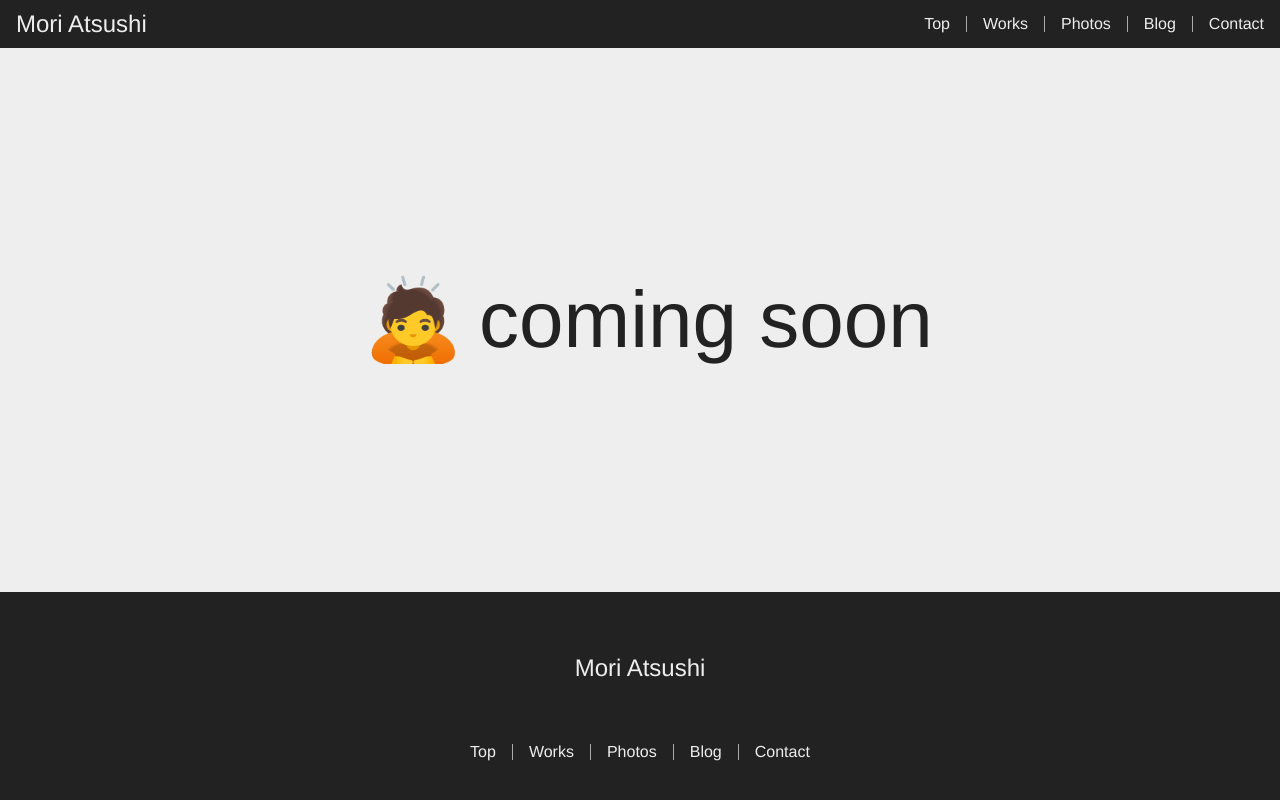
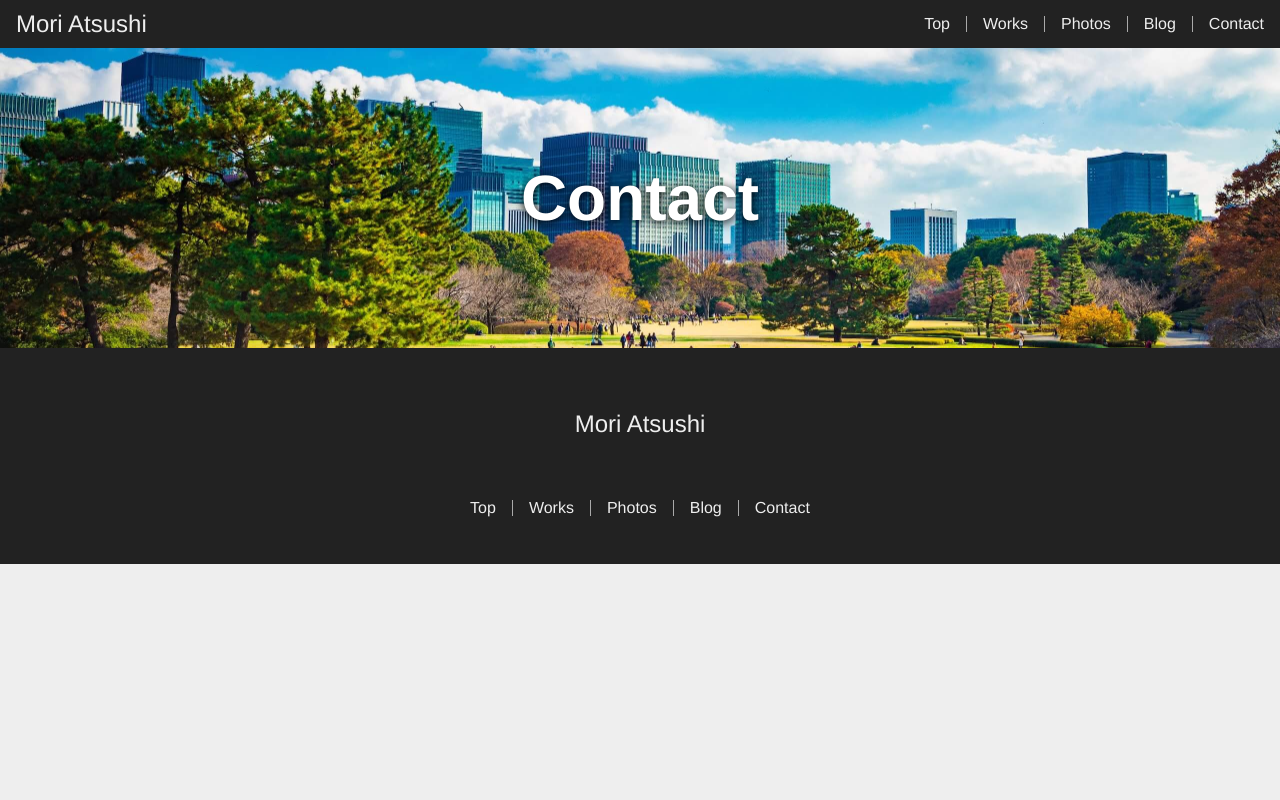
Before and after one commit to mori-atsushi/portfolio-front, a React (Create React App) app: page /contact in a window 1280 px wide. Shown: the top 800 px of the page. Built offline with nearby package versions, Linux system fonts and the light colour scheme; what typescript-fsa, typescript-fsa-reducers would draw is missing.

Commit message:
Contactのページを追加

```diff
--- a/src/components/App.tsx
+++ b/src/components/App.tsx
@@ -5,6 +5,7 @@ import Footer from 'src/components/molecules/footers/Footer';
 import Blog from './pages/Blog';
 import BlogArticle from './pages/BlogArticle';
 import ComingSoon from './pages/ComingSoon';
+import Contact from './pages/Contact';
 import Top from './pages/Top';
 
 import history from './history';
@@ -19,7 +20,7 @@ class App extends React.Component {
           <Route path='/photos' component={ComingSoon} />
           <Route path='/blog' component={Blog} exact={true} />
           <Route path='/blog/:id' component={BlogArticle} />
-          <Route path='/contact' component={ComingSoon} />
+          <Route path='/contact' component={Contact} />
           <Footer />
         </>
       </Router>
--- /dev/null
+++ b/src/components/pages/Contact.tsx
@@ -0,0 +1,17 @@
+import * as React from 'react';
+
+import Helmet from 'src/components/atoms/helmets/Helmet';
+import Header from 'src/components/molecules/headers/Header';
+import MenuHeader from 'src/components/molecules/headers/MenuHeader';
+import HeaderImg from 'src/statics/images/contact_header.jpg';
+
+export default () => (
+  <>
+    <Helmet
+      pageTitle='Coming Soon' />
+    <MenuHeader />
+    <Header
+      title="Contact"
+      backgroundImage={HeaderImg} />
+  </>
+);
```
Also changed, not shown: src/statics/images/contact_header.jpg (added).
